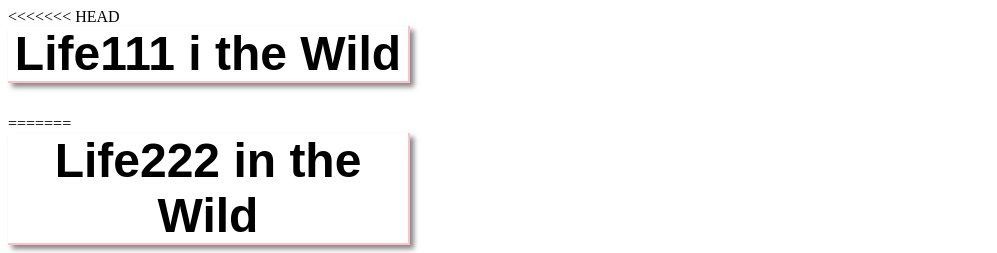
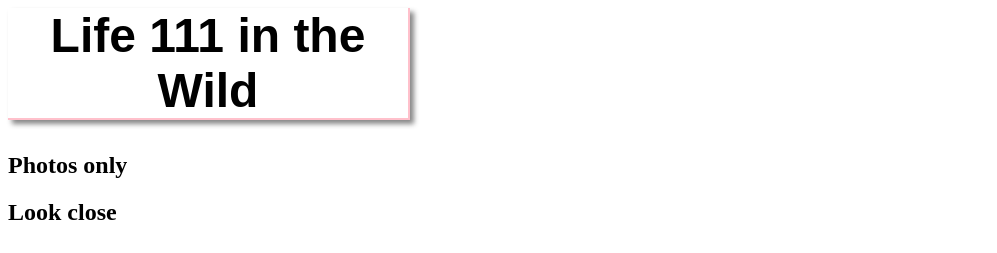
Before and after one commit to drmr-milan/background-generator, a website: page index.html in a window 1280 px wide. Shown: the top 253 px of the page, without its empty margins (0-997 px from the left). Drawn offline with Linux system fonts and the light colour scheme.

Commit message:
adding more stuff

```diff
--- a/index.html
+++ b/index.html
@@ -7,13 +7,9 @@
     </head>
 
     <body>
-<<<<<<< HEAD
-        <h1>Life111 i the Wild</h1>
-=======
-        <h1>Life222 in the Wild</h1>
+        <h1>Life 111 in the Wild</h1>
         <h2>Photos only</h2>
         <h2>Look close</h2>
->>>>>>> 277cd142bc6f9e2df84b3501a56fec554dff12b1
         <div class="container">
             <img src="https://static.pexels.com/photos/52500/horse-herd-fog-nature-52500.jpeg">
             <img src="https://static.pexels.com/photos/66898/elephant-cub-tsavo-kenya-66898.jpeg">
```
